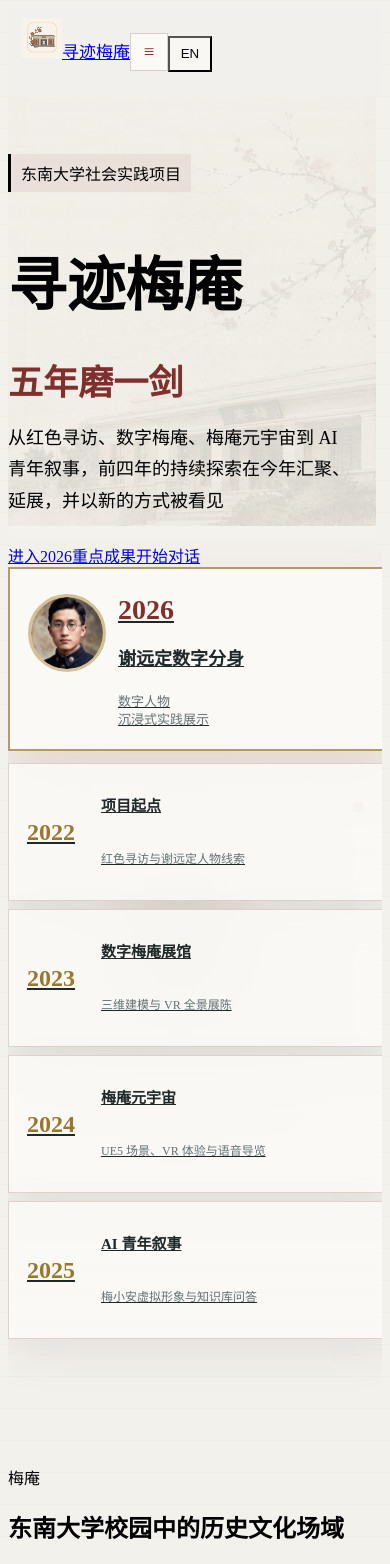
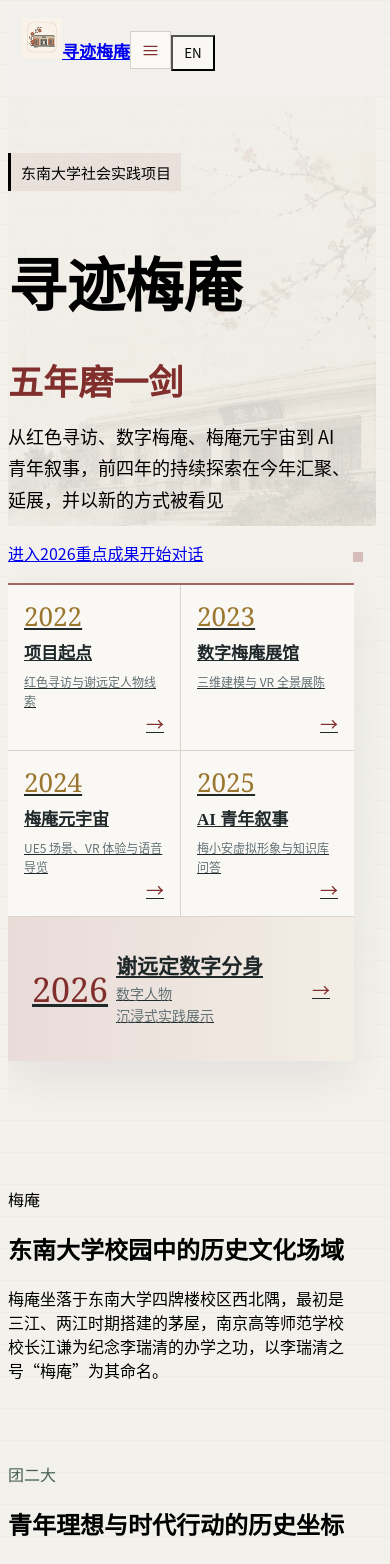
Before and after one commit to Liuyihua111/xunjimeian, a Vue app in the folder frontend/: page / in a window 390 px wide. Shown: the top 1564 px of the page. Built offline with nearby package versions, Linux system fonts and the light colour scheme.

Commit message:
2026-08-12 调整首页成果谱与字体层级

```diff
--- a/frontend/src/i18n.js
+++ b/frontend/src/i18n.js
@@ -26,6 +26,7 @@ const messages = {
     viewModel: "查看人物模型",
     browseArchive: "浏览历代成果",
     starMapLabel: "五年成果星图",
+    yearIndexLabel: "五年成果入口",
     keywordMeian: "梅庵",
     keywordTuan: "团二大",
     keywordXie: "谢远定",
@@ -164,6 +165,7 @@ const messages = {
     viewModel: "View Model",
     browseArchive: "Browse Archive",
     starMapLabel: "Five-year outcome map",
+    yearIndexLabel: "Five-year project index",
     keywordMeian: "Mei'an",
     keywordTuan: "CYL II",
     keywordXie: "Xie Yuanding",
--- a/frontend/src/pages/HomePage.vue
+++ b/frontend/src/pages/HomePage.vue
@@ -10,25 +10,21 @@
         <RouterLink class="button secondary" to="/xie-dialogue">{{ t("startChat") }}</RouterLink>
       </div>
     </div>
-    <div class="hero-visual five-year-visual" :aria-label="t('starMapLabel')">
-      <div class="constellation-map">
+    <div class="hero-visual five-year-visual" :aria-label="t('yearIndexLabel')">
+      <div class="year-spectrum">
         <RouterLink
           v-for="node in yearNodes"
           :key="node.year"
-          :class="['constellation-node', `node-${node.year}`, { featured: node.year === 2026 }]"
+          :class="['year-entry', { featured: node.year === 2026 }]"
           :to="`/archive/${node.year}`"
         >
-          <span class="node-year">{{ node.year }}</span>
-          <span class="node-title">{{ node.title }}</span>
-          <span class="node-summary">{{ node.summary }}</span>
-          <img v-if="node.image" :src="node.image" alt="">
+          <span class="year-entry-year">{{ node.year }}</span>
+          <span class="year-entry-copy">
+            <strong>{{ node.title }}</strong>
+            <small>{{ node.summary }}</small>
+          </span>
+          <span class="year-entry-arrow" aria-hidden="true">→</span>
         </RouterLink>
-        <span class="orbit orbit-one"></span>
-        <span class="orbit orbit-two"></span>
-        <span class="constellation-line line-2022"></span>
-        <span class="constellation-line line-2023"></span>
-        <span class="constellation-line line-2024"></span>
-        <span class="constellation-line line-2025"></span>
       </div>
     </div>
   </section>
--- a/frontend/src/styles.css
+++ b/frontend/src/styles.css
@@ -3,6 +3,222 @@
   border-color: var(--cedar);
   background: rgba(124, 45, 42, 0.08);
   color: var(--ink);
+}
+
+/* Homepage outcomes index and typography system, 2026-08-12 */
+:root {
+  --font-body: "Microsoft YaHei UI", "PingFang SC", "Noto Sans CJK SC", Arial, sans-serif;
+  --font-display: "STSong", "Songti SC", "SimSun", Georgia, serif;
+  --font-editorial: "STKaiti", "KaiTi", "Kaiti SC", "FangSong", serif;
+  --font-numeral: Georgia, "Times New Roman", serif;
+}
+
+body,
+button,
+input,
+textarea {
+  font-family: var(--font-body);
+}
+
+h1,
+h2,
+.brand-title,
+.home-subtitle,
+.archive-state h2 {
+  font-family: var(--font-display);
+  font-weight: 700;
+}
+
+h3,
+.context-label,
+.xie-accordion summary strong {
+  font-family: var(--font-editorial);
+  font-weight: 700;
+}
+
+.eyebrow,
+.feature-index,
+.archive-meta,
+.brand-subtitle,
+.image-note {
+  font-family: var(--font-editorial);
+}
+
+.site-nav,
+.button,
+.lang-toggle,
+.nav-toggle,
+.site-footer,
+.chat-input,
+.prompt-grid {
+  font-family: var(--font-body);
+}
+
+.home-hero .eyebrow,
+.page-hero .eyebrow,
+.section-heading .eyebrow {
+  font-size: 15px;
+  letter-spacing: 0;
+}
+
+.year-spectrum {
+  display: grid;
+  grid-template-columns: repeat(4, minmax(0, 1fr));
+  align-content: start;
+  width: min(100%, 720px);
+  margin: 36px 0 0 auto;
+  border-top: 2px solid rgba(129, 47, 44, 0.72);
+  background: rgba(251, 250, 247, 0.76);
+  box-shadow: 0 18px 42px rgba(43, 48, 47, 0.08);
+  backdrop-filter: blur(3px);
+}
+
+.year-entry {
+  display: grid;
+  grid-template-rows: auto 1fr auto;
+  min-width: 0;
+  min-height: 142px;
+  padding: 18px 16px 14px;
+  border-right: 1px solid rgba(213, 209, 200, 0.9);
+  border-bottom: 1px solid rgba(213, 209, 200, 0.9);
+  color: var(--ink);
+}
+
+.year-entry:nth-child(4) {
+  border-right: 0;
+}
+
+.year-entry:hover,
+.year-entry:focus-visible {
+  background: rgba(255, 255, 255, 0.96);
+  box-shadow: inset 0 3px 0 var(--cedar);
+  transform: translateY(-2px);
+}
+
+.year-entry-year {
+  color: var(--gold);
+  font-family: var(--font-numeral);
+  font-size: 26px;
+  line-height: 1;
+}
+
+.year-entry-copy {
+  display: grid;
+  align-content: start;
+  gap: 7px;
+  margin-top: 14px;
+}
+
+.year-entry-copy strong {
+  font-family: var(--font-editorial);
+  font-size: 17px;
+  line-height: 1.35;
+}
+
+.year-entry-copy small {
+  color: var(--muted);
+  font-size: 12px;
+  line-height: 1.55;
+}
+
+.year-entry-arrow {
+  justify-self: end;
+  color: var(--cedar);
+  font-family: var(--font-body);
+  font-size: 18px;
+}
+
+.year-entry.featured {
+  grid-column: 1 / -1;
+  grid-template-columns: 120px minmax(0, 1fr) auto;
+  grid-template-rows: 1fr;
+  align-items: center;
+  min-height: 112px;
+  padding: 20px 24px;
+  border-right: 0;
+  border-bottom: 0;
+  background: linear-gradient(90deg, rgba(129, 47, 44, 0.14), rgba(155, 118, 46, 0.08));
+}
+
+.year-entry.featured .year-entry-year {
+  color: var(--cedar);
+  font-size: 42px;
+}
+
+.year-entry.featured .year-entry-copy {
+  gap: 3px;
+  margin-top: 0;
+}
+
+.year-entry.featured .year-entry-copy strong {
+  font-family: var(--font-display);
+  font-size: 25px;
+}
+
+.year-entry.featured .year-entry-copy small {
+  font-size: 14px;
+  white-space: pre-line;
+}
+
+.five-year-visual {
+  min-height: 590px;
+}
+
+@media (max-width: 1100px) and (min-width: 901px) {
+  .five-year-hero {
+    grid-template-columns: minmax(340px, 0.8fr) minmax(520px, 1.2fr);
+  }
+
+  .year-entry {
+    padding-right: 12px;
+    padding-left: 12px;
+  }
+
+  .year-entry-copy small {
+    display: none;
+  }
+}
+
+@media (max-width: 900px) {
+  .year-spectrum {
+    width: 100%;
+    margin-top: 18px;
+  }
+
+  .five-year-visual {
+    min-height: auto;
+  }
+}
+
+@media (max-width: 620px) {
+  .year-spectrum {
+    grid-template-columns: repeat(2, minmax(0, 1fr));
+  }
+
+  .year-entry,
+  .year-entry:nth-child(4) {
+    min-height: 126px;
+    border-right: 1px solid rgba(213, 209, 200, 0.9);
+  }
+
+  .year-entry:nth-child(even) {
+    border-right: 0;
+  }
+
+  .year-entry.featured {
+    grid-column: 1 / -1;
+    grid-template-columns: 84px minmax(0, 1fr) auto;
+    min-height: 104px;
+    border-right: 0;
+  }
+
+  .year-entry.featured .year-entry-year {
+    font-size: 34px;
+  }
+
+  .year-entry.featured .year-entry-copy strong {
+    font-size: 21px;
+  }
 }
 
 .site-nav a.current-page {
```
